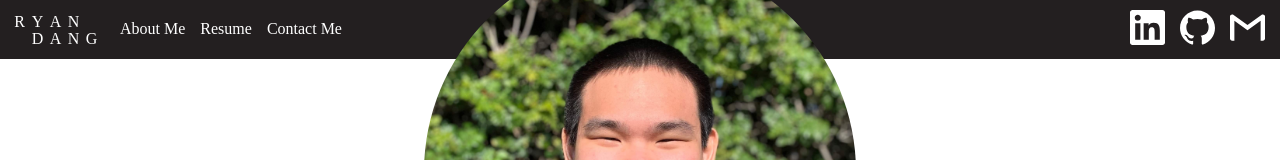
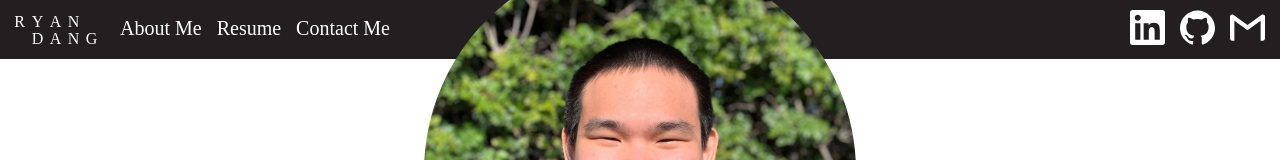
Before and after one commit to rvdang/ryan-web, a React (Create React App) app: page / in a window 1280 px wide. Shown: the top 160 px of the page. Built offline with nearby package versions, Linux system fonts and the light colour scheme; a web font is replaced by a local one; what react-pose would draw is missing.

Commit message:
trying to fix links on ios

```diff
--- a/src/loading.js
+++ b/src/loading.js
@@ -42,34 +42,39 @@ export const Navbar = props => (
       <span className="logo">AA</span>
       <span className="logo">NN</span>
       <span className="logo">&nbsp;G</span>
-      <Link
+      <a href="#">
+        <Link
         to={"/"}
         style={{
+          fontSize: "20px",
           textDecoration: "none",
           color: "white",
           fontFamily: "Raleway",
           fontWeight: 100,
           marginLeft: 20,
-          marginTop: 6,
+          marginTop: 4,
           textAlign: 'center',
         }}
       >
          About&nbsp;Me
-    </Link>
+    </Link></a>
+    <a href="#">
       <Link
         to={"/resume"}
         style={{
+          fontSize: "20px",
           textDecoration: "none",
           color: "white",
           fontFamily: "Raleway",
           fontWeight: 100,
           marginLeft: 15,
-          marginTop: 6,
+          marginTop: 4,
           textAlign: 'center',
         }}
       >
          Resume
     </Link>
+    </a>
       {/* <Link
       to={"/projects"}
       style={{
@@ -81,20 +86,24 @@ export const Navbar = props => (
     >
       &nbsp;&nbsp;&nbsp;&nbsp;&nbsp; Projects
     </Link> */}
+      <a href="#">
+
       <Link
         to={"/contact"}
         style={{
+          fontSize: "20px",
           textDecoration: "none",
           color: "white",
           fontFamily: "Raleway",
           fontWeight: 100,
           marginLeft: 15,
-          marginTop: 6,
+          marginTop: 4,
           textAlign: 'center',
         }}
       >
          Contact&nbsp;Me
     </Link>
+    </a>
     </div>
     <div id="footer" className="fadeIn">
       <span className="footer">
```
